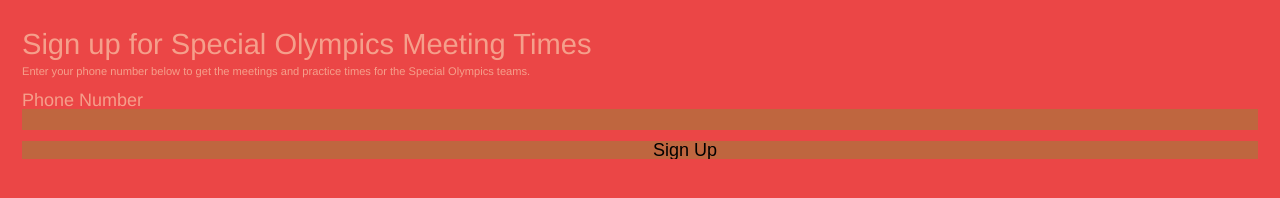
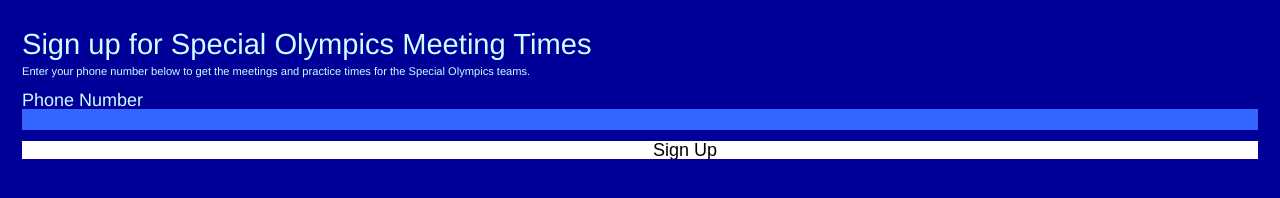
Before and after one commit to abilling/HCI-Project1, a plain HTML site: page index.html in a window 1280 px wide. Drawn offline with Linux system fonts and the light colour scheme.

Commit message:
Few minor changes to make the colors not so hard to see.

```diff
--- a/assets/screen.css
+++ b/assets/screen.css
@@ -11,8 +11,8 @@ a,abbr,acronym,address,applet,article,aside,audio,b,big,blockquote,body,canvas,c
 https://www.modularscale.com/?18&px&1.618
 */
 html {
-  background: #eb4646;
-  color: #f59f8b;
+  background: #000099;
+  color: #ccffff;
   font-family: Helvetica, Arial, sans-serif;
   font-size: 1.125em; /* 18/16= 1.125 */
   line-height: 1.2222em; /* 22/18= 1.222em */
@@ -45,14 +45,14 @@ input {
 }
 input[type="tel"] {
   margin-bottom: 0.61111111em; /* 11/18 = 0.61111111em */
-  background-color: rgba(191,102,63, 1.0);
+  background-color: rgba(51, 102, 255, 1.0);
 }
 input[type="tel"]:focus {
   background-color: #fffcdc;
 }
 input[type="submit"] {
   margin-bottom: 0.61111111em; /* 11/18 = 0.61111111em */
-  background-color: rgba(191,102,63, 1.0);
+  background-color: rgba(255, 255, 255, 1.0);
 }
 input[type="submit"]:disabled {
   background-color: rgba(191,102,63, 0.3);
```
